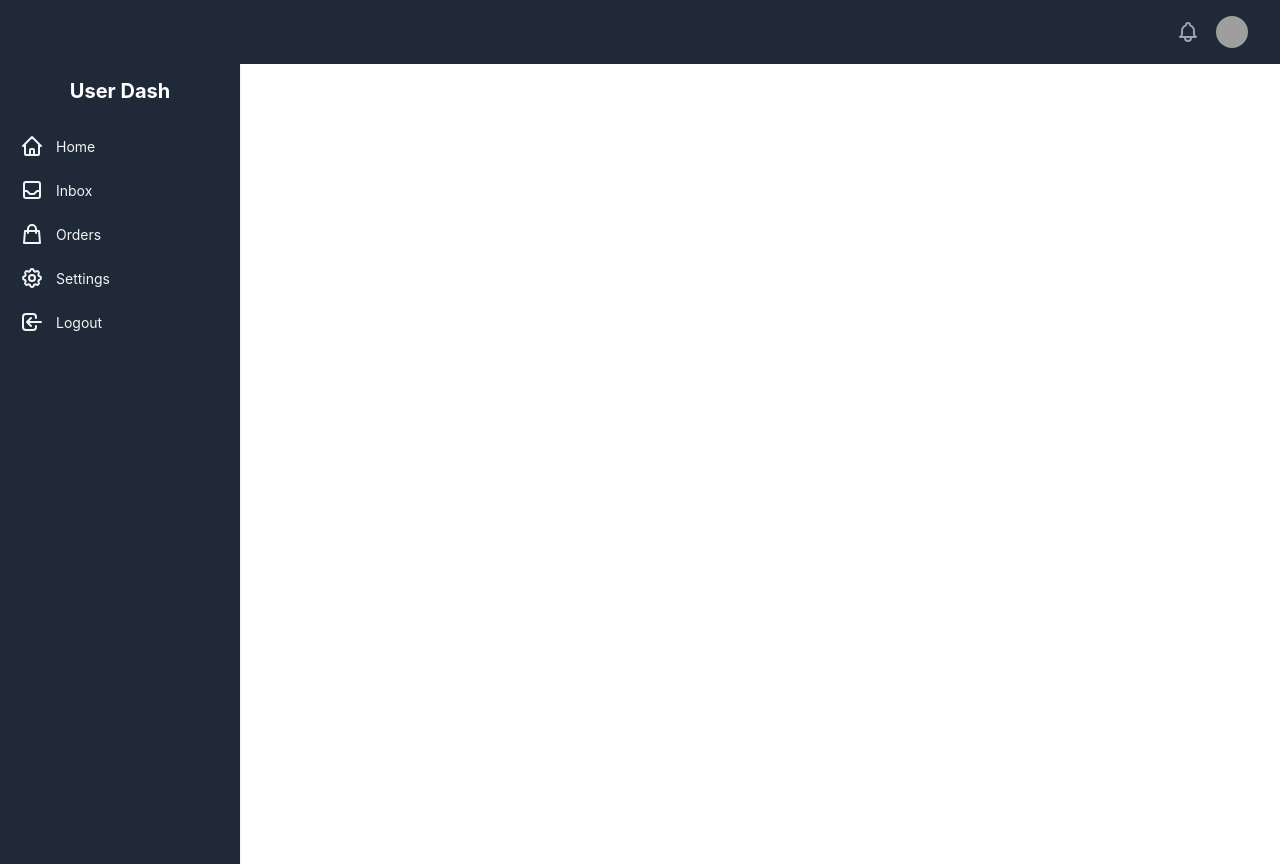
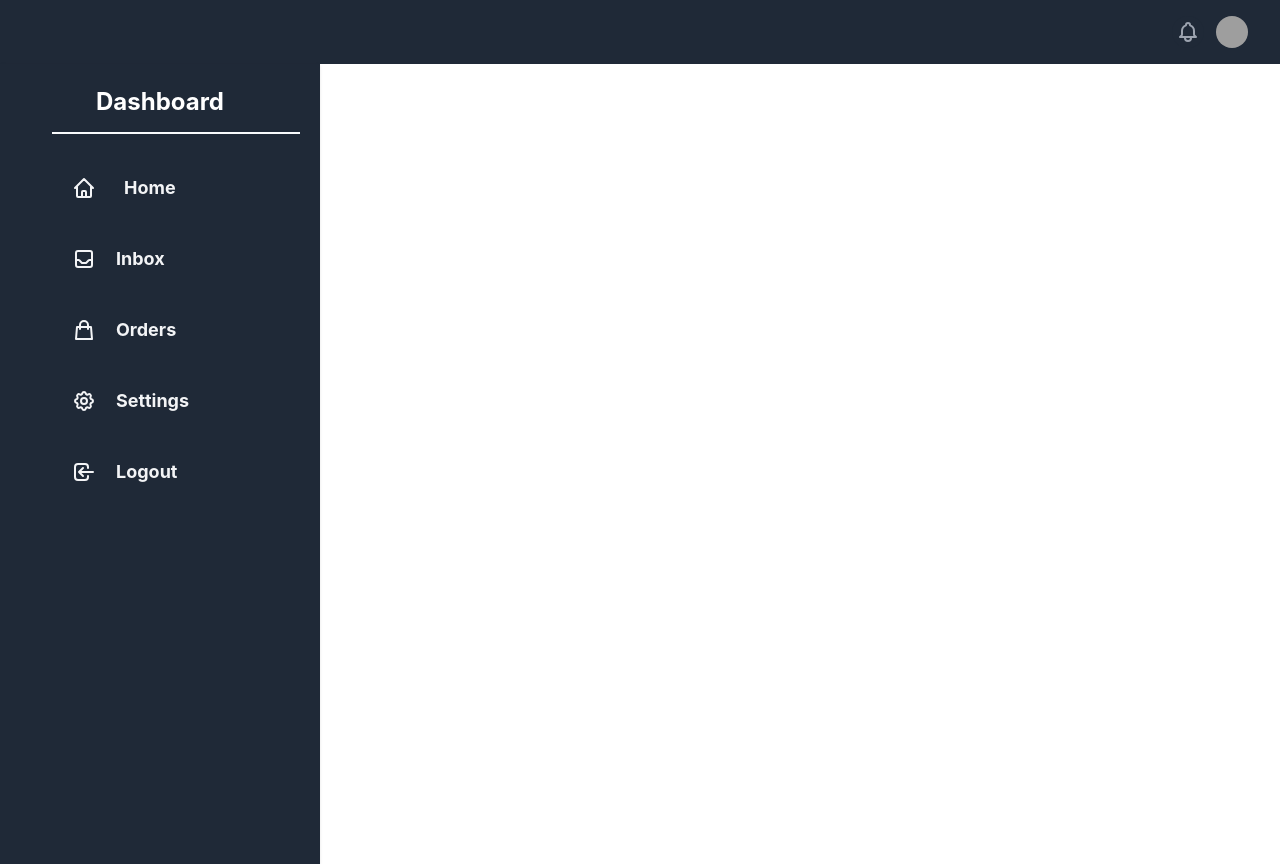
Before and after one commit to Lundrim23/Travel-Guide-Final, a React (Create React App) app: page /users in a window 1280 px wide. Built offline with nearby package versions, Linux system fonts and the light colour scheme; grey boxes are pictures that could not be loaded.

Commit message:
small changed in design

```diff
--- a/src/components/Sidebar.js
+++ b/src/components/Sidebar.js
@@ -5,19 +5,18 @@ const Sidebar= (props) => {
   return (
     <div>
  <div className="flex">
-
-            <div className="flex flex-col h-screen p-3 bg-gray-800 shadow w-60 ">
-                <div className="space-y-3 mb:justify-end">
-                    <div >
-                        <h2 className=" text-center text-xl font-bold text-white">User Dash</h2>
+            <div className="flex flex-col h-screen w-80 p-5 bg-gray-800 shadow w-80">
+                <div className="space-y-3 space-x-8  mb:justify-end">
+                    <div>
+                        <h2 className=" text-center text-2xl font-bold text-white">Dashboard</h2>
                     </div>
-
+                 <div class="border-b-2 border-slate-50"></div>
                     <div className="flex-1">
                         <ul className="pt-2 pb-4 space-y-1 text-sm">
-                            <li className="rounded-sm">
+                            <li className="rounded-sm hover:bg-gray-700">
                                 <a
                                     href="#"
-                                    className="flex items-center p-2 space-x-3 rounded-md"
+                                    className="flex items-center p-5 space-x-7 rounded-md"
                                 >
                                     <svg
                                         xmlns="http://www.w3.org/2000/svg"
@@ -33,13 +32,13 @@ const Sidebar= (props) => {
                                             d="M3 12l2-2m0 0l7-7 7 7M5 10v10a1 1 0 001 1h3m10-11l2 2m-2-2v10a1 1 0 01-1 1h-3m-6 0a1 1 0 001-1v-4a1 1 0 011-1h2a1 1 0 011 1v4a1 1 0 001 1m-6 0h6"
                                         />
                                     </svg>
-                                    <span className="text-gray-100">Home</span>
+                                    <span className="text-gray-100 font-bold text-lg">Home</span>
                                 </a>
                             </li>
-                            <li className="rounded-sm">
+                            <li className="rounded-sm hover:bg-gray-700 ">
                                 <a
                                     href="#"
-                                    className="flex items-center p-2 space-x-3 rounded-md"
+                                    className="flex items-center  p-5 space-x-5 rounded-md"
                                 >
                                     <svg
                                         xmlns="http://www.w3.org/2000/svg"
@@ -55,13 +54,13 @@ const Sidebar= (props) => {
                                             d="M20 13V6a2 2 0 00-2-2H6a2 2 0 00-2 2v7m16 0v5a2 2 0 01-2 2H6a2 2 0 01-2-2v-5m16 0h-2.586a1 1 0 00-.707.293l-2.414 2.414a1 1 0 01-.707.293h-3.172a1 1 0 01-.707-.293l-2.414-2.414A1 1 0 006.586 13H4"
                                         />
                                     </svg>
-                                    <span className="text-gray-100">Inbox</span>
+                                    <span className="text-gray-100 font-bold text-lg">Inbox</span>
                                 </a>
                             </li>
-                            <li className="rounded-sm">
+                            <li className="rounded-sm hover:bg-gray-700">
                                 <a
                                     href="#"
-                                    className="flex items-center p-2 space-x-3 rounded-md"
+                                    className="flex items-center  p-5 space-x-5 rounded-md"
                                 >
                                     <svg
                                         xmlns="http://www.w3.org/2000/svg"
@@ -77,13 +76,13 @@ const Sidebar= (props) => {
                                             d="M16 11V7a4 4 0 00-8 0v4M5 9h14l1 12H4L5 9z"
                                         />
                                     </svg>
-                                    <span className="text-gray-100">Orders</span>
+                                    <span className="text-gray-100 font-bold text-lg">Orders</span>
                                 </a>
                             </li>
-                            <li className="rounded-sm">
+                            <li className="rounded-sm hover:bg-gray-700">
                                 <a
                                     href="#"
-                                    className="flex items-center p-2 space-x-3 rounded-md"
+                                    className="flex items-center p-5 space-x-5 rounded-md"
                                 >
                                     <svg
                                         xmlns="http://www.w3.org/2000/svg"
@@ -104,13 +103,13 @@ const Sidebar= (props) => {
                                             d="M15 12a3 3 0 11-6 0 3 3 0 016 0z"
                                         />
                                     </svg>
-                                    <span className="text-gray-100">Settings</span>
+                                    <span className="text-gray-100 font-bold text-lg">Settings</span>
                                 </a>
                             </li>
-                            <li className="rounded-sm">
+                            <li className="rounded-sm hover:bg-gray-700">
                                 <a
                                     href="#"
-                                    className="flex items-center p-2 space-x-3 rounded-md"
+                                    className="flex items-center  p-5 space-x-5 rounded-md"
                                 >
                                     <svg
                                         xmlns="http://www.w3.org/2000/svg"
@@ -126,7 +125,7 @@ const Sidebar= (props) => {
                                             d="M11 16l-4-4m0 0l4-4m-4 4h14m-5 4v1a3 3 0 01-3 3H6a3 3 0 01-3-3V7a3 3 0 013-3h7a3 3 0 013 3v1"
                                         />
                                     </svg>
-                                    <span className="text-gray-100">Logout</span>
+                                    <span className="text-gray-100 font-bold text-lg">Logout</span>
                                 </a>
                             </li>
                         </ul>
```
